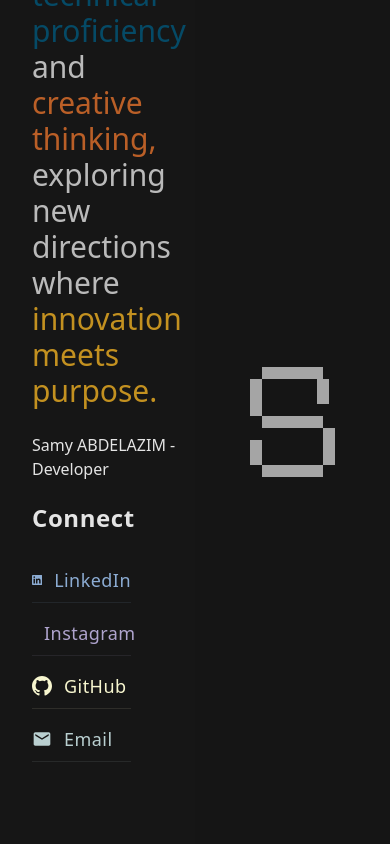
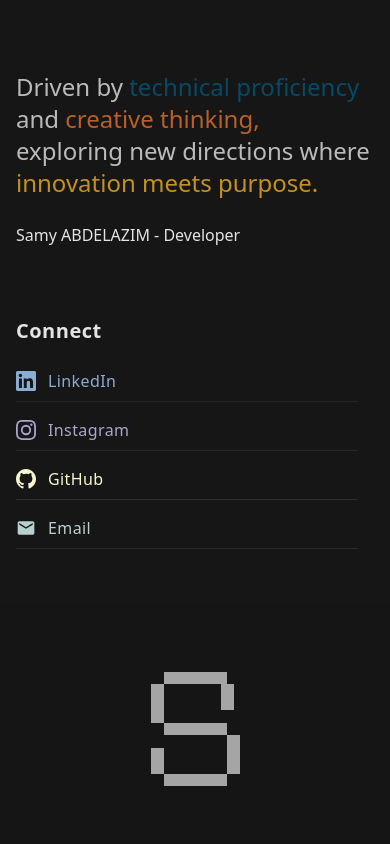
Before and after one commit to ElAfroNinja000/WebPortfolio, a Next.js app: page / in a window 390 px wide. Shown: the top 844 px of the page. Built offline with nearby package versions, Linux system fonts and the light colour scheme.

Commit message:
Added Responsive layout

```diff
--- a/src/components/Hero.tsx
+++ b/src/components/Hero.tsx
@@ -1,13 +1,13 @@
 export default function Hero() {
   return (
-    <section className="relative h-screen flex">
+    <section className="relative min-h-screen flex flex-col md:flex-row">
       {/* Left side - Welcome text */}
-      <div className="w-1/2 flex flex-col px-8">
+      <div className="w-full md:w-1/2 flex flex-col px-4 md:px-8 py-8 md:py-0">
         <div className="w-full">
-          {/* Welcome text container - half height */}
-          <div className="h-[50vh] flex items-center">
+          {/* Welcome text container */}
+          <div className="min-h-[30vh] md:h-[50vh] flex items-center">
             <div>
-                  <p className="text-3xl opacity-80">
+              <p className="text-2xl md:text-3xl opacity-80">
                 <span className="text-[#e4e4e4]"> Driven by </span>
                 <span className="text-[#02577a]"> technical proficiency</span>
                 <span className="text-[#e4e4e4]"> and </span>
@@ -21,16 +21,16 @@ export default function Hero() {
             </div>
           </div>
 
-          {/* Connect section - half height */}
-          <div className="h-[50vh] flex items-start mt-20">
-            <div className="w-full pr-8">
-              <h2 className="text-2xl font-semibold tracking-wide mb-8 text-[#e4e4e4]">Connect</h2>
+          {/* Connect section */}
+          <div className="min-h-[30vh] md:h-[50vh] flex items-start mt-8 md:mt-20">
+            <div className="w-full pr-4 md:pr-8">
+              <h2 className="text-xl md:text-2xl font-semibold tracking-wide mb-6 md:mb-8 text-[#e4e4e4]">Connect</h2>
               <div className="flex flex-col space-y-4">
                 <a
                   href="https://www.linkedin.com/in/samy-abdelazim-454966150/"
                   target="_blank"
                   rel="noopener noreferrer"
-                  className="w-full text-lg font-light tracking-wide hover:opacity-50 transition-opacity duration-300 pb-2 border-b border-[#8CACD3]/10 text-[#8CACD3]"
+                  className="w-full text-base md:text-lg font-light tracking-wide hover:opacity-50 transition-opacity duration-300 pb-2 border-b border-[#8CACD3]/10 text-[#8CACD3]"
                 >
                   <div className="flex items-center gap-3">
                     <svg className="w-5 h-5" fill="currentColor" viewBox="0 0 24 24"><path d="M20.447 20.452h-3.554v-5.569c0-1.328-.027-3.037-1.852-3.037-1.853 0-2.136 1.445-2.136 2.939v5.667H9.351V9h3.414v1.561h.046c.477-.9 1.637-1.85 3.37-1.85 3.601 0 4.267 2.37 4.267 5.455v6.286zM5.337 7.433c-1.144 0-2.063-.926-2.063-2.065 0-1.138.92-2.063 2.063-2.063 1.14 0 2.064.925 2.064 2.063 0 1.139-.925 2.065-2.064 2.065zm1.782 13.019H3.555V9h3.564v11.452zM22.225 0H1.771C.792 0 0 .774 0 1.729v20.542C0 23.227.792 24 1.771 24h20.451C23.2 24 24 23.227 24 22.271V1.729C24 .774 23.2 0 22.222 0h.003z"/></svg>
@@ -41,7 +41,7 @@ export default function Hero() {
                   href="https://www.instagram.com/el_afroninja/"
                   target="_blank"
                   rel="noopener noreferrer"
-                  className="w-full text-lg font-light tracking-wide hover:opacity-50 transition-opacity duration-300 pb-2 border-b border-[#AFA4CE]/10 text-[#AFA4CE]"
+                  className="w-full text-base md:text-lg font-light tracking-wide hover:opacity-50 transition-opacity duration-300 pb-2 border-b border-[#AFA4CE]/10 text-[#AFA4CE]"
                 >
                   <div className="flex items-center gap-3">
                     <svg className="w-5 h-5" fill="currentColor" viewBox="0 0 24 24"><path d="M12 2.163c3.204 0 3.584.012 4.85.07 3.252.148 4.771 1.691 4.919 4.919.058 1.265.069 1.645.069 4.849 0 3.205-.012 3.584-.069 4.849-.149 3.225-1.664 4.771-4.919 4.919-1.266.058-1.644.07-4.85.07-3.204 0-3.584-.012-4.849-.07-3.26-.149-4.771-1.699-4.919-4.92-.058-1.265-.07-1.644-.07-4.849 0-3.204.013-3.583.07-4.849.149-3.227 1.664-4.771 4.919-4.919 1.266-.057 1.645-.069 4.849-.069zM12 0C8.741 0 8.333.014 7.053.072 2.695.272.273 2.69.073 7.052.014 8.333 0 8.741 0 12c0 3.259.014 3.668.072 4.948.2 4.358 2.618 6.78 6.98 6.98C8.333 23.986 8.741 24 12 24c3.259 0 3.668-.014 4.948-.072 4.354-.2 6.782-2.618 6.979-6.98.059-1.28.073-1.689.073-4.948 0-3.259-.014-3.667-.072-4.947-.196-4.354-2.617-6.78-6.979-6.98C15.668.014 15.259 0 12 0zm0 5.838a6.162 6.162 0 100 12.324 6.162 6.162 0 000-12.324zM12 16a4 4 0 110-8 4 4 0 010 8zm6.406-11.845a1.44 1.44 0 100 2.881 1.44 1.44 0 000-2.881z"/></svg>
@@ -52,7 +52,7 @@ export default function Hero() {
                   href="https://github.com/ElAfroNinja000"
                   target="_blank"
                   rel="noopener noreferrer"
-                  className="w-full text-lg font-light tracking-wide hover:opacity-50 transition-opacity duration-300 pb-2 border-b border-[#F7F6CF]/10 text-[#F7F6CF]"
+                  className="w-full text-base md:text-lg font-light tracking-wide hover:opacity-50 transition-opacity duration-300 pb-2 border-b border-[#F7F6CF]/10 text-[#F7F6CF]"
                 >
                   <div className="flex items-center gap-3">
                     <svg className="w-5 h-5" fill="currentColor" viewBox="0 0 24 24"><path d="M12 0C5.374 0 0 5.373 0 12c0 5.302 3.438 9.8 8.207 11.387.599.111.793-.261.793-.577v-2.234c-3.338.726-4.033-1.416-4.033-1.416-.546-1.387-1.333-1.756-1.333-1.756-1.089-.745.083-.729.083-.729 1.205.084 1.839 1.237 1.839 1.237 1.07 1.834 2.807 1.304 3.492.997.107-.775.418-1.305.762-1.604-2.665-.305-5.467-1.334-5.467-5.931 0-1.311.469-2.381 1.236-3.221-.124-.303-.535-1.524.117-3.176 0 0 1.008-.322 3.301 1.23A11.509 11.509 0 0112 5.803c1.02.005 2.047.138 3.006.404 2.291-1.552 3.297-1.23 3.297-1.23.653 1.653.242 2.874.118 3.176.77.84 1.235 1.911 1.235 3.221 0 4.609-2.807 5.624-5.479 5.921.43.372.823 1.102.823 2.222v3.293c0 .319.192.694.801.576C20.566 21.797 24 17.3 24 12c0-6.627-5.373-12-12-12z"/></svg>
@@ -61,7 +61,7 @@ export default function Hero() {
                 </a>
                 <a
                   href="mailto:samy.abdelazim@protonmail.com"
-                  className="w-full text-lg font-light tracking-wide hover:opacity-50 transition-opacity duration-300 pb-2 border-b border-[#B9CFD0]/10 text-[#B9CFD0]"
+                  className="w-full text-base md:text-lg font-light tracking-wide hover:opacity-50 transition-opacity duration-300 pb-2 border-b border-[#B9CFD0]/10 text-[#B9CFD0]"
                 >
                   <div className="flex items-center gap-3">
                     <svg className="w-5 h-5" fill="currentColor" viewBox="0 0 24 24"><path d="M20 4H4c-1.1 0-1.99.9-1.99 2L2 18c0 1.1.9 2 2 2h16c1.1 0 2-.9 2-2V6c0-1.1-.9-2-2-2zm0 4l-8 5-8-5V6l8 5 8-5v2z"/></svg>
@@ -75,7 +75,7 @@ export default function Hero() {
       </div>
 
       {/* Right side - Pixel Art Banner */}
-      <div className="w-1/2 relative">
+      <div className="w-full h-[30vh] md:h-auto md:w-1/2 relative">
         <div
           className="absolute inset-0"
           style={{
```
Lines whose indentation alone changed are shown as unchanged.
